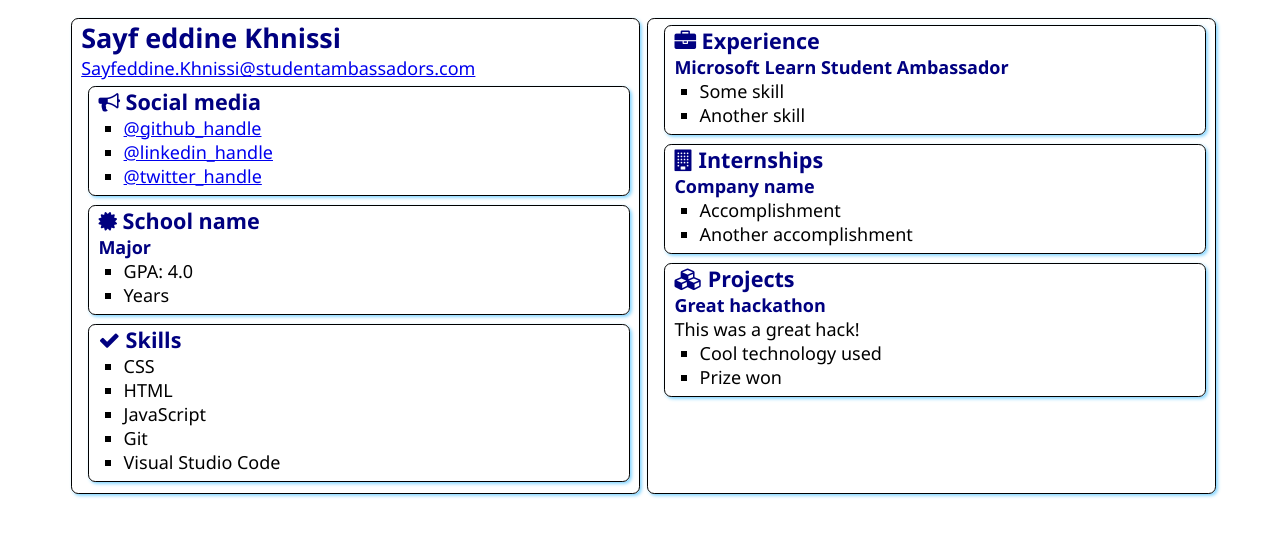
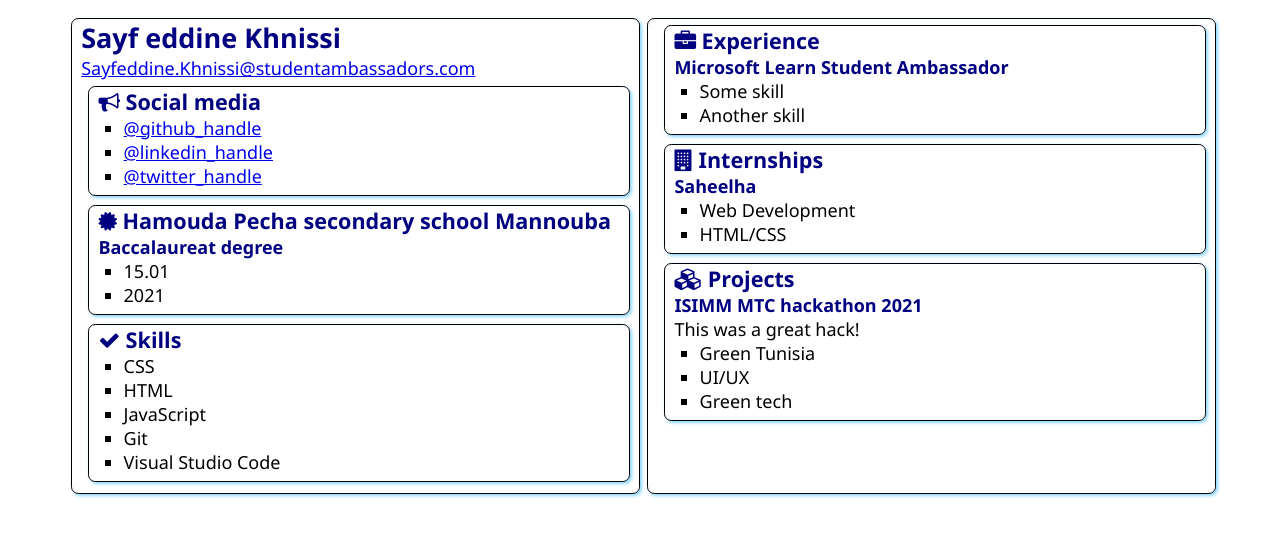
Before and after one commit to sayfKh/SATechnicalOnboarding, a plain HTML site: page src/index.html in a window 1280 px wide. Drawn offline with Linux system fonts and the light colour scheme.

Commit message:
final version

```diff
--- a/src/index.html
+++ b/src/index.html
@@ -21,7 +21,7 @@
                     Social media
                 </h2>
                 <ul>
-                    <li><a href="https://github.com/<handle>">@github_handle</a></li>
+                    <li><a href="https://github.com/sayfKh">@github_handle</a></li>
                     <li><a href="https://linkedin.com/in/<handle>">@linkedin_handle</a></li>
                     <li><a href="https://twitter.com/<handle>">@twitter_handle</a></li>
                 </ul>
@@ -31,12 +31,12 @@
                 <div class="education">
                     <h2>
                         <i class="fa fa-certificate" aria-hidden="true"></i>
-                        School name
+                        Hamouda Pecha secondary school Mannouba
                     </h2>
-                    <h3>Major</h3>
+                    <h3>Baccalaureat degree</h3>
                     <ul>
-                        <li>GPA: 4.0</li>
-                        <li>Years</li>
+                        <li>15.01</li>
+                        <li>2021</li>
                     </ul>
                 </div>
             </section>
@@ -73,10 +73,10 @@
                     Internships
                 </h2>
 
-                <h3>Company name</h3>
+                <h3>Saheelha</h3>
                 <ul>
-                    <li>Accomplishment</li>
-                    <li>Another accomplishment</li>
+                    <li>Web Development</li>
+                    <li>HTML/CSS</li>
                 </ul>
             </section>
             <section class="box">
@@ -85,11 +85,12 @@
                     Projects
                 </h2>
 
-                <h3>Great hackathon</h3>
+                <h3>ISIMM MTC hackathon 2021</h3>
                 <div>This was a great hack!</div>
                 <ul>
-                    <li>Cool technology used</li>
-                    <li>Prize won</li>
+                    <li>Green Tunisia</li>
+                    <li>UI/UX</li>
+                    <li>Green tech</li>
                 </ul>
             </section>
         </article>
```
